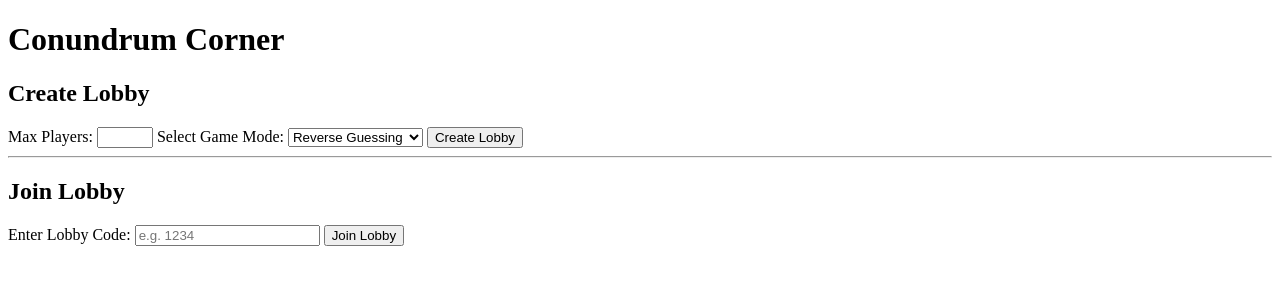
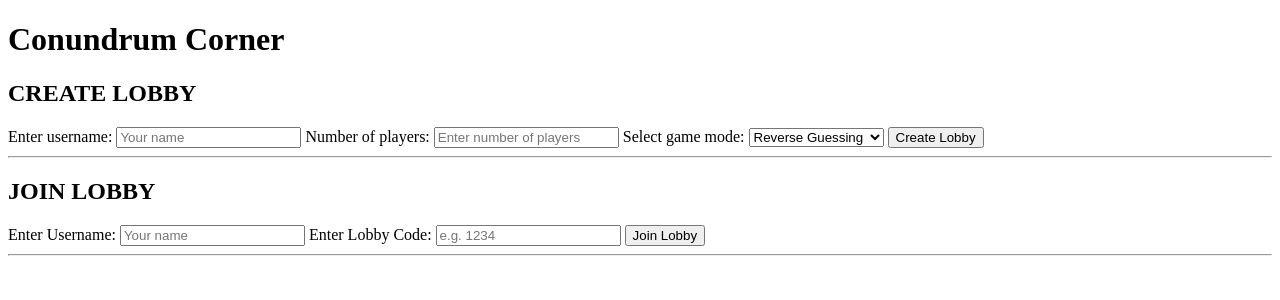
Before and after one commit to HafiyZazaBaza/Conundrum-Corner, a Flask app: page / in a window 1280 px wide. Shown: the top 300 px of the page. Run offline with Flask 3, Linux system fonts and the light colour scheme; parts of the project's set-up code (start-up, migrations or seed data) failed here and were passed over; some libraries are stand-ins or nearby versions.

Commit message:
Updated the home page layout

```diff
--- /dev/null
+++ b/conundrum-venv/pyvenv.cfg
@@ -0,0 +1,5 @@
+home = C:\Users\USER01\AppData\Local\Programs\Python\Python311
+include-system-site-packages = false
+version = 3.11.3
+executable = C:\Users\USER01\AppData\Local\Programs\Python\Python311\python.exe
+command = C:\Users\USER01\AppData\Local\Programs\Python\Python311\python.exe -m venv C:\Users\USER01\Documents\ADIK\Mini IT Project\Conundrum-Corner\conundrum-venv
--- a/conundrum/games/routes.py
+++ b/conundrum/games/routes.py
@@ -1,28 +1,58 @@
-from flask import Blueprint, render_template, session, redirect, url_for
-from .. import socketio
-from flask_socketio import join_room, emit
+import socket
+from flask import Blueprint, request
+from flask_socketio import emit, join_room
+import random
+import string
 
 games_bp = Blueprint("games", __name__, url_prefix="/games")
 
-@games_bp.route("/lobby")
-def lobby():
-    username = session.get("username")
-    if not username:
-        return redirect(url_for("home"))
-    return render_template("lobby.html", username=username)
+# Temporary in-memory lobby storage
+lobbies = {}  # lobby_code: { "host": username, "players": {username: sid}, "max_players": int, "game_mode": str }
 
-@socketio.on("join_room")
-def handle_join(data):
-    username = session.get("username")
-    room = data.get("room")
-    if username and room:
-        join_room(room)
-        emit("user_joined", {"username": username}, room=room)
+# ------------------ Create Lobby ------------------
+@games_bp.route("/")
+def index():
+    return "Games Blueprint active"
 
-@socketio.on("send_message")
-def handle_message(data):
-    username = session.get("username")
-    room = data.get("room")
-    message = data.get("message")
-    if username and room and message:
-        emit("receive_message", {"username": username, "message": message}, room=room)
+@socket.io.on("create_lobby")
+def handle_create_lobby(data):
+    username = data.get("username")
+    max_players = data.get("maxPlayers")
+    game_mode = data.get("gameMode")
+
+    # Generate a random 4-digit lobby code
+    lobby_code = "".join(random.choices(string.digits, k=4))
+
+    # Store lobby info
+    lobbies[lobby_code] = {
+        "host": username,
+        "players": {username: request.sid},
+        "max_players": max_players,
+        "game_mode": game_mode
+    }
+
+    join_room(lobby_code)
+    emit("lobby_created", {"lobbyCode": lobby_code, "gameMode": game_mode, "username": username}, room=request.sid)
+
+# ------------------ Join Lobby ------------------
+@socket.io.on("join_lobby")
+def handle_join_lobby(data):
+    username = data.get("username")
+    lobby_code = data.get("lobbyCode")
+
+    if lobby_code not in lobbies:
+        emit("error_message", {"message": "Lobby not found."}, room=request.sid)
+        return
+
+    lobby = lobbies[lobby_code]
+
+    # Check if lobby is full
+    if len(lobby["players"]) >= int(lobby["max_players"]):
+        emit("error_message", {"message": "Lobby is full."}, room=request.sid)
+        return
+
+    # Add player
+    lobby["players"][username] = request.sid
+    join_room(lobby_code)
+
+    emit("lobby_joined", {"lobbyCode": lobby_code, "username": username}, room=lobby_code)
--- a/conundrum/network/templates/home.html
+++ b/conundrum/network/templates/home.html
@@ -4,19 +4,23 @@
     <meta charset="UTF-8">
     <meta name="viewport" content="width=device-width, initial-scale=1.0">
     <title>CONUNDRUM CORNER</title>
+    <script src="https://cdn.socket.io/4.0.0/socket.io.min.js"></script> <!-- socket.IO client library -->
 </head>
 <body>
     <div class="container">
         <h1>Conundrum Corner</h1>
 
-        <!-- Create Lobby Form -->
+        <!-- create lobby form -->
         <div class="form-box">
-            <h2>Create Lobby</h2>
-            <form method="POST" action="{{ url_for('routes.create_lobby') }}">
-                <label for="max_players">Max Players:</label>
-                <input type="number" name="max_players" min="4" max="12" required>
+            <h2>CREATE LOBBY</h2>
+            <form id="createLobbyForm">
+                <label for="username">Enter username:</label> <!-- username input -->
+                <input type="text" name="username" placeholder="Your name" required>
 
-                <label for="game_mode">Select Game Mode:</label>
+                <label for="max_players">Number of players:</label> <!-- num_players input -->
+                <input type="number" name="max_players" placeholder="Enter number of players" required>
+
+                <label for="game_mode">Select game mode:</label> <!-- game modes option -->
                 <select name="game_mode" required>
                     <option value="reverse_guessing">Reverse Guessing</option>
                     <option value="emoji_translation">Emoji Translation</option>
@@ -28,17 +32,67 @@
             </form>
         </div>
 
+
         <hr>
 
-        <!-- Join Lobby Form -->
+        <!-- join lobby form -->
         <div class="form-box">
-            <h2>Join Lobby</h2>
-            <form method="POST" action="{{ url_for('routes.join_lobby') }}">
-                <label for="lobby_code">Enter Lobby Code:</label>
+            <h2>JOIN LOBBY</h2>
+            <form id="joinLobbyForm">
+                <label for="username">Enter Username:</label> <!-- username input -->
+                <input type="text" name="username" placeholder="Your name" required>
+
+                <label for="lobby_code">Enter Lobby Code:</label> <!-- code input -->
                 <input type="text" name="lobby_code" placeholder="e.g. 1234" required>
+
                 <button type="submit">Join Lobby</button>
             </form>
         </div>
+
+        <hr>
+        <div id="log"></div>
     </div>
+
+    <script>
+        const socket = io(); // connect to server thru Socket.IO
+
+        // ------------------ create lobby function ------------------
+        document.getElementById("createLobbyForm").addEventListener("submit", function(e) {
+            e.preventDefault();
+            const username = this.username.value;
+            const maxPlayers = this.max_players.value;
+            const gameMode = this.game_mode.value;
+
+            socket.emit("create_lobby", { username, maxPlayers, gameMode });
+        });
+
+        // ------------------ join lobby function ------------------
+        document.getElementById("joinLobbyForm").addEventListener("submit", function(e) {
+            e.preventDefault();
+            const username = this.username.value;
+            const lobbyCode = this.lobby_code.value;
+
+            socket.emit("join_lobby", { username, lobbyCode });
+        });
+
+        // ------------------ server response ------------------
+        socket.on("lobby_created", data => {
+            log(`Lobby created! Code: ${data.lobbyCode}, Mode: ${data.gameMode}, Host: ${data.username}`);
+        });
+
+        socket.on("lobby_joined", data => {
+            log(`${data.username} joined lobby: ${data.lobbyCode}`);
+        });
+
+        socket.on("error_message", data => {
+            log(`Error: ${data.message}`);
+        });
+
+        // ------------------ logging ------------------
+        function log(msg) {
+            const logDiv = document.getElementById("log");
+            logDiv.innerText += msg + "\n";
+        }
+    </script>
 </body>
 </html>
```
Also changed, not shown: 13 other files.
